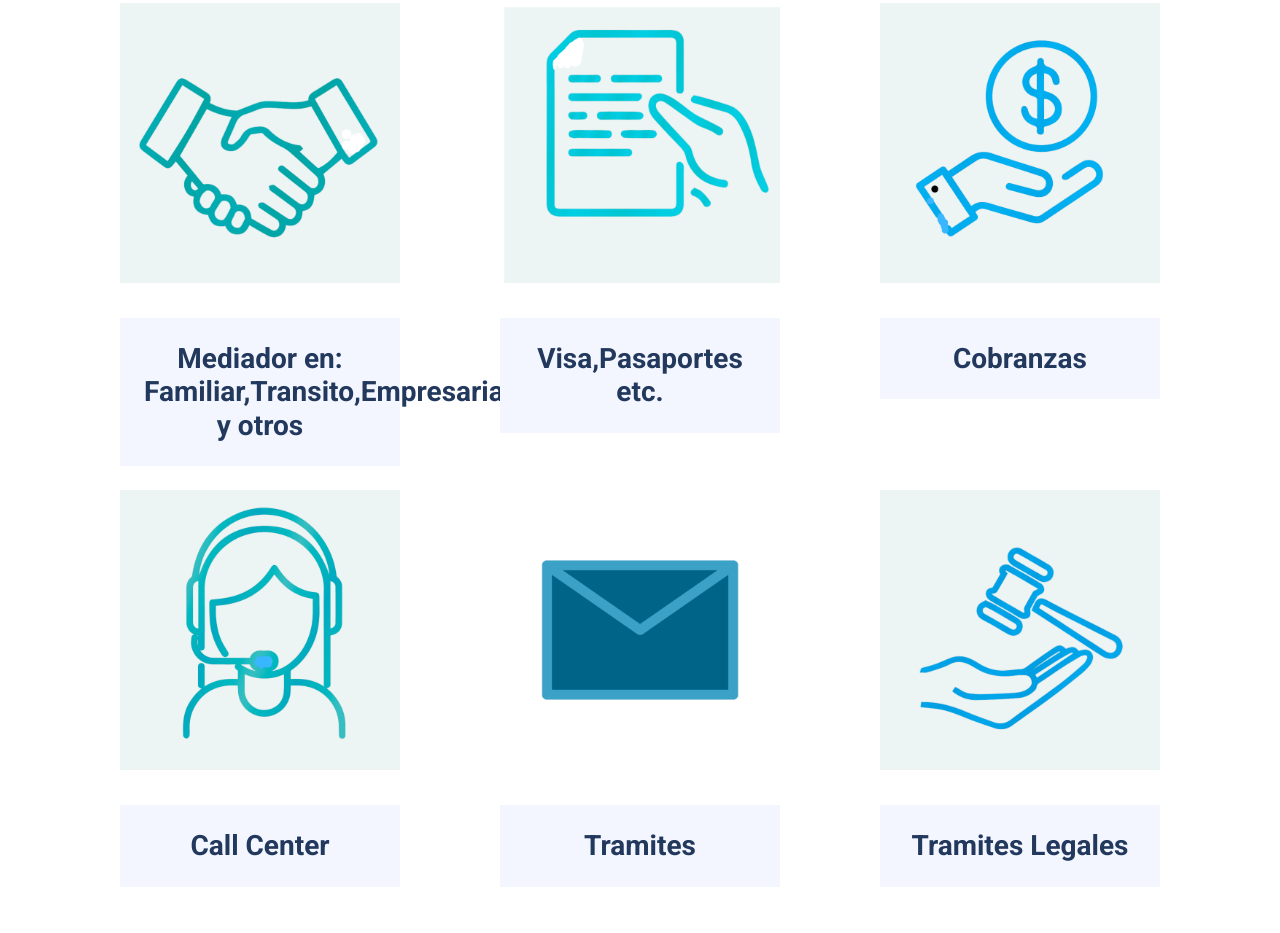
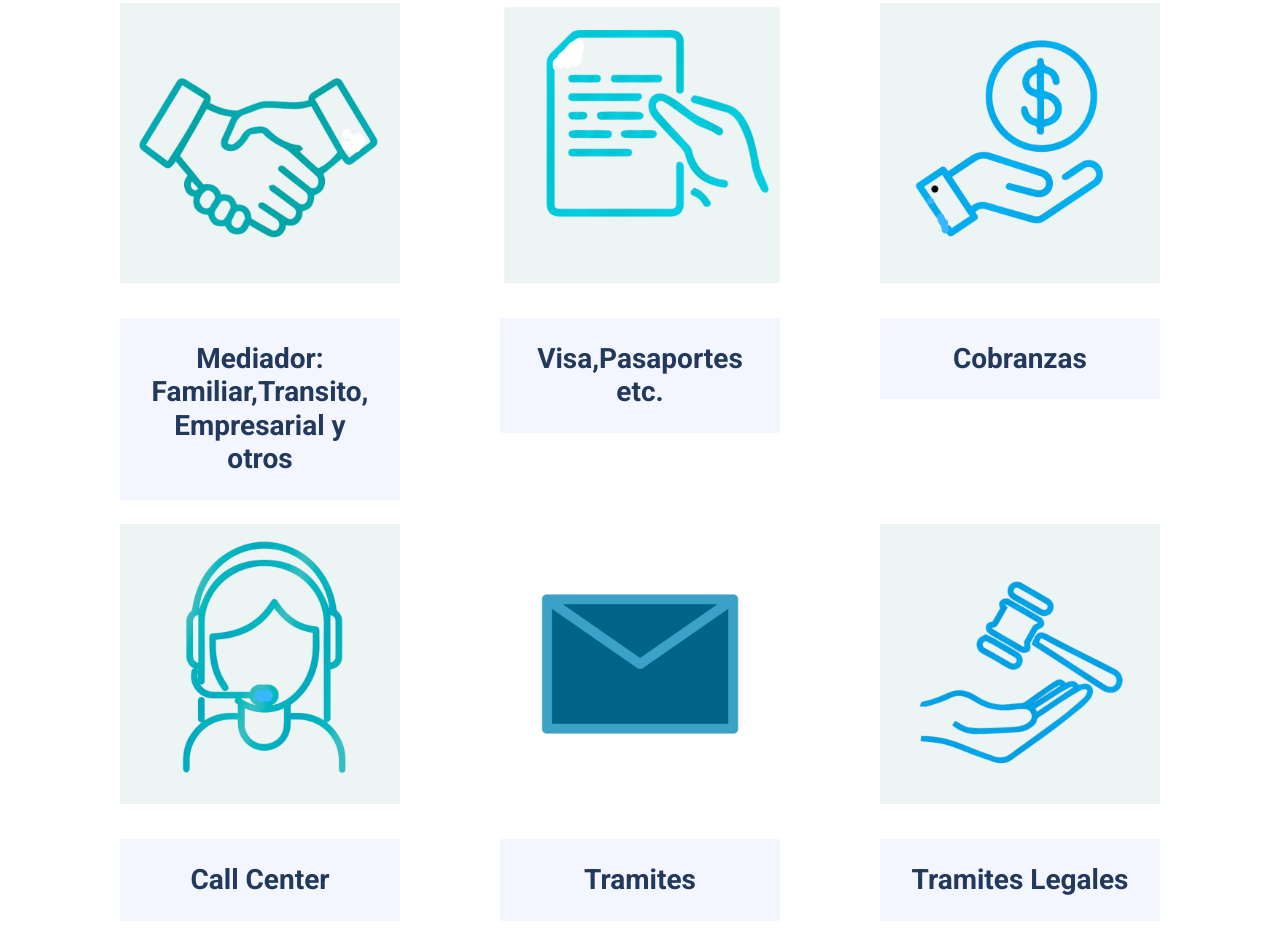
Before and after one commit to Mach20/TotalCash, a plain HTML site: page index.html in a window 1280 px wide. Shown: the part 1623-2556 px from the top of the page. Drawn offline with nearby package versions, Linux system fonts and the light colour scheme.

Commit message:
index.html

```diff
--- a/index.html
+++ b/index.html
@@ -134,7 +134,8 @@
                             </a>
                         </div>
                         <div class="bg-secondary text-center p-4">
-                            <h3 class="m-0">Mediador en: Familiar,Transito,Empresarial y otros</h3>
+                             <h3 class="m-0">Mediador: Familiar,Transito,</h3>
+                            <h3 class="m-0">Empresarial y otros</h3>
                         </div>
                     </div>
                 </div>
```
